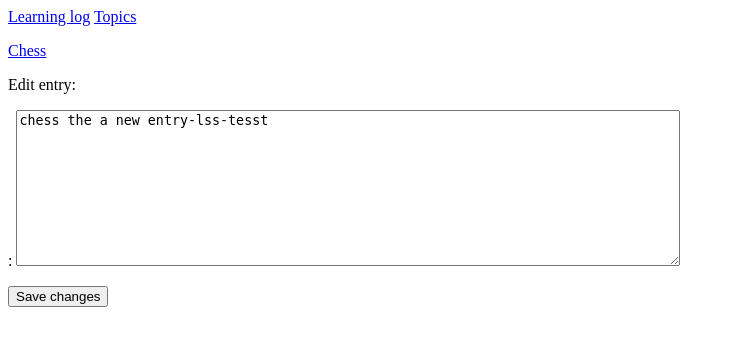
After one commit to YOLOMIN/python_base, a Django app: page /edit_entry/3/ in a window 1280 px wide. The commit adds this page. Shown: the top 346 px of the page, without its empty margins (0-735 px from the left). Run offline with Django 3.2, Linux system fonts and the light colour scheme; data comes from the database, SQL or seed files in the repository; both versions use the stored data as it was after the commit.

Commit message:
编辑条目

```diff
--- /dev/null
+++ b/learning_logs/templates/learning_logs/edit_entry.html
@@ -0,0 +1,12 @@
+<!--创建edit_entry.html模板-->
+{% extends "learning_logs/base.html" %}
+{% block content %}
+    <p> <a href="{% url 'learning_logs:topic' topic.id %}">{{ topic }} </a></p>
+    <p>Edit entry:</p>
+    <!--实参action将表单发送给函数edit_entry()处理。在标签中，将条目ID作为一个实参，让视图函数edit_entry()能够修改正确的条目对象-->
+    <form action="{% url 'learning_logs:edit_entry' entry.id %}" method='post'>
+        {% csrf_token %}
+        {{form.as_p}}
+        <button name="submit">Save changes</button>
+    </form>
+{% endblock content %}
--- a/learning_logs/templates/learning_logs/topic.html
+++ b/learning_logs/templates/learning_logs/topic.html
@@ -11,6 +11,9 @@
         <li>
             <p>{{ entry.date_added| date:'M d,Y H:i' }} </p>
             <p>{{ entry.text|linebreaks }}</p>
+            <p>
+                <a href="{% url 'learning_logs:edit_entry' entry.id %}">Edit entry</a>
+            </p>
         </li>
     {% empty %}
     <li> There are no entries for this topic yet. </li>
--- a/learning_logs/urls.py
+++ b/learning_logs/urls.py
@@ -16,4 +16,6 @@ urlpatterns = [
     path('new_topic',views.new_topic,name='new_topic'),
     #用于添加新条目的页面
     path('new_entry/<int:topic_id>/',views.new_entry,name='new_entry'),
+    #用于编辑条目的页面
+    path('edit_entry/<int:entry_id>/',views.edit_entry,name='edit_entry'),
 ]
--- a/learning_logs/views.py
+++ b/learning_logs/views.py
@@ -3,6 +3,7 @@ from django.shortcuts import render,redirect
 
 from .models import Topic                               #导入所需数据相关联的模型
 from .forms import TopicForm
+from .forms import TopicForm,Entry
 from .forms import TopicForm,EntryForm
 # Create your views here.
 def index(request):
@@ -12,7 +13,7 @@ def index(request):
 def topics(request):                                    #Django从服务器哪里收到requst对象
     # 显示所有的主题
     topics = Topic.objects.order_by('date_added')       #查询数据库--请求Topic对象，并根据属性date_added进行排序
-    context = {'topics':topics}                         #定义一个将发送给模型的上下文
+    context = {'topics':topics}                         #定义一个将发送给模型learning_logs/topics.htm的上下文
     return render(request,'learning_logs/topics.html',context)
 
 def topic(request,topic_id):
@@ -57,3 +58,20 @@ def new_entry(request,topic_id):
     #显示空表单或指出表单数据无效
     context = {'topic':topic,'form':form}
     return render(request,'learning_logs/new_entry.html',context)
+
+def edit_entry(request,entry_id):
+    """编辑既有条目"""
+    entry = Entry.objects.get(id=entry_id)     #获取用户要修改的条目对象以及相关联的主题
+    topic = entry.topic
+
+    if request.method != 'POST':
+        #初次请求：使用当前条目填充表单
+        form = EntryForm(instance=entry)        #使用实参instance=entry创建一个EntryForm实例
+    else:
+        #POST 提交的数据：对数据进行处理
+        form = EntryForm(instance=entry,data=request.POST)          #传递实参instance=entry和data=request.POST,让Django根据既有条目对象创建一个表单实例，并根据request.POST中的相关数据对其进行修改
+        if form.is_valid():                     #检查表单是否有效，
+            form.save()
+            return redirect('learning_logs:topic',topic_id=topic.id)    #重定向到显示条目所属主题的页面，用户将在其中看到其编辑的条目 的新版本
+    context = {'entry':entry,'topic':topic,'form':form}
+    return render(request,'learning_logs/edit_entry.html',context)
```
Also changed, not shown: learning_logs/templates/learning_logs/topics.html (+5 -3 lines), README.md, db.sqlite3.
